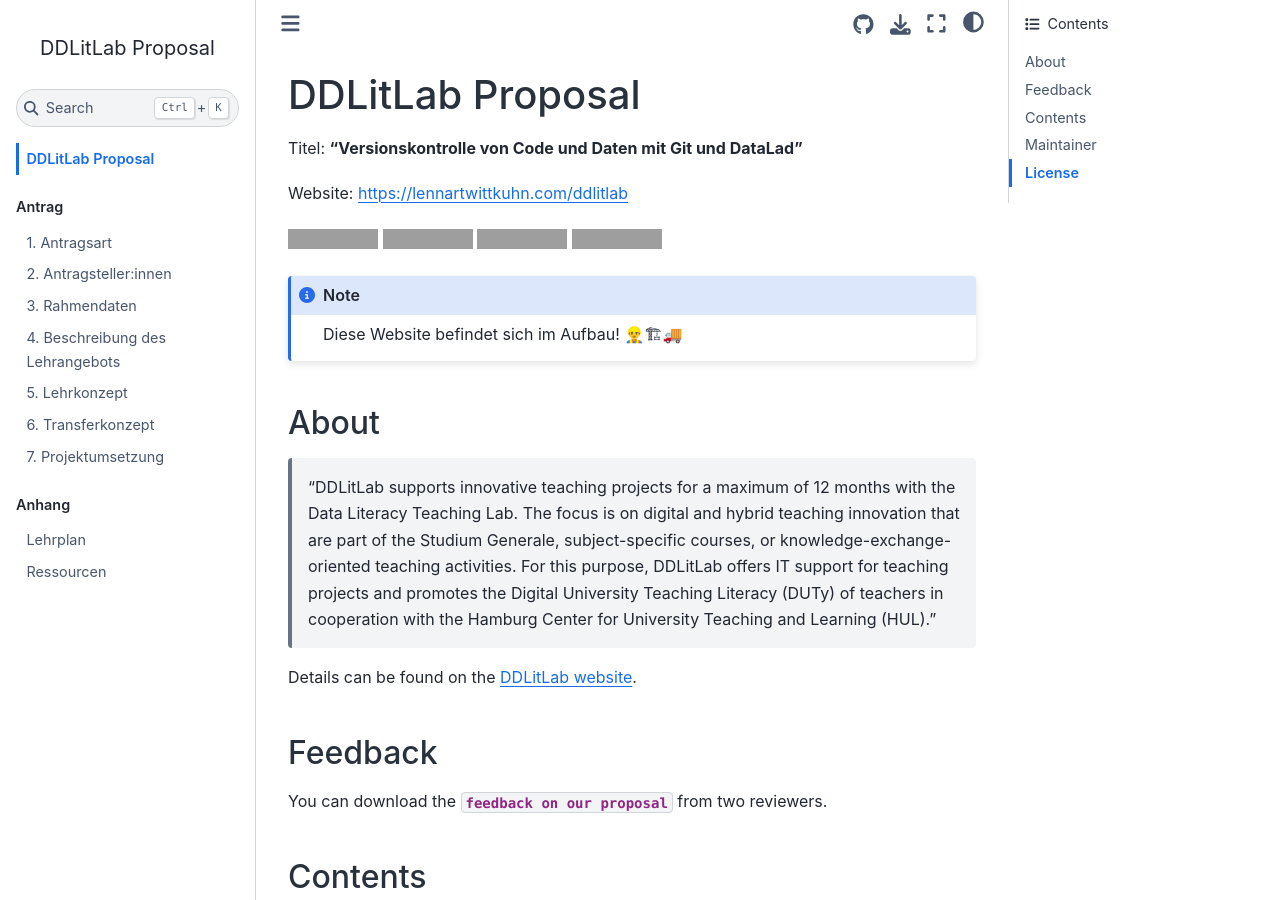
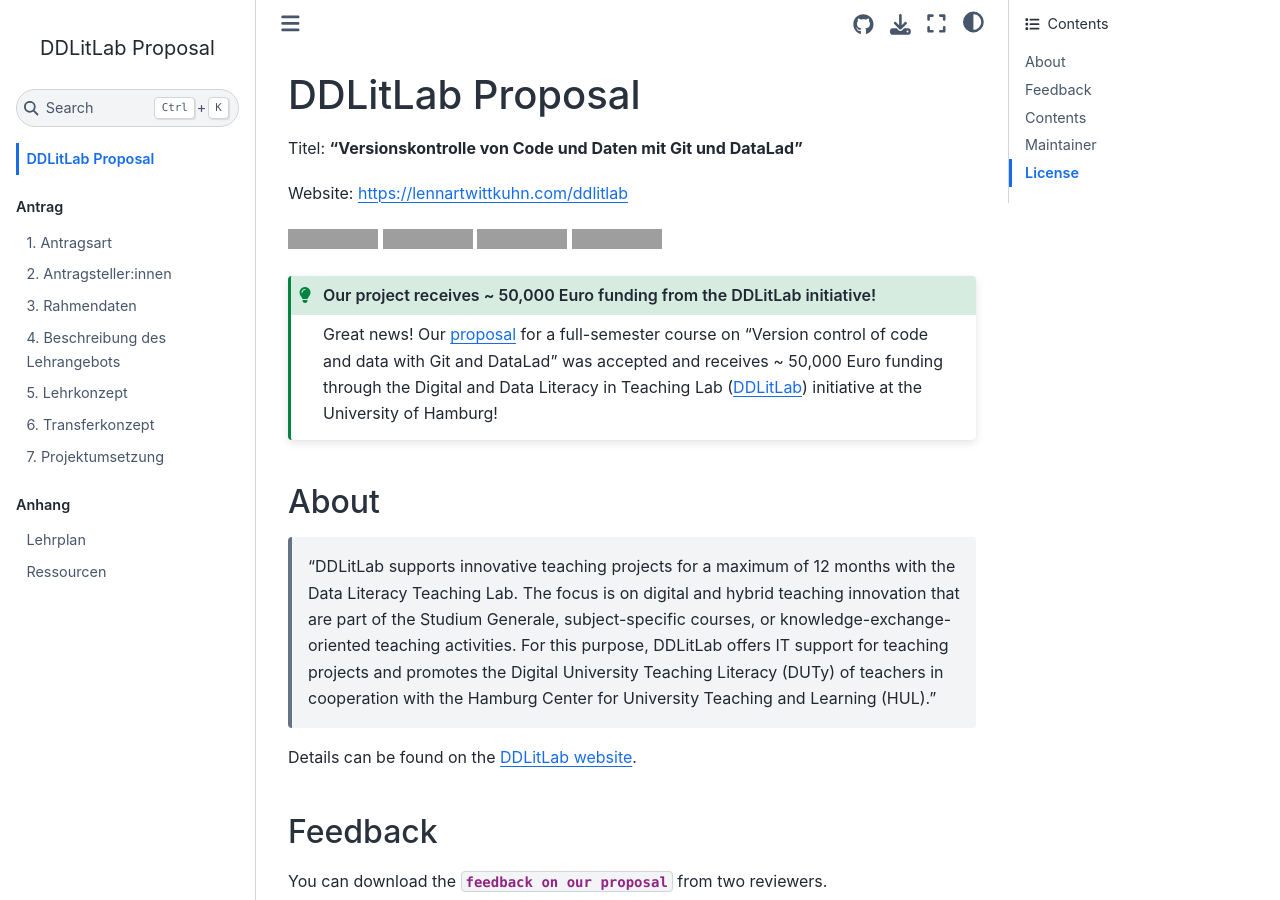
Before and after one commit to lnnrtwttkhn/ddlitlab-proposal, a Jupyter Book: the page built from docs/intro.md, in a window 1280 px wide and 900 px high, cut to the strip 0-900 px from the top of the window. Built offline with Jupyter Book 1.0.4 settings and Sphinx 7.4.7 and the Sphinx Book theme 1.1.4, drawn with Linux system fonts in a browser that asks for light colours; grey boxes are pictures that could not be loaded.

Commit message:
add note about funding to website

````diff
--- a/docs/intro.md
+++ b/docs/intro.md
@@ -9,8 +9,9 @@
 [![PDF](https://img.shields.io/badge/Antrag-PDF-<COLOR>.svg)](https://github.com/lnnrtwttkhn/ddtlitlab/releases/download/submission/DDLitLab_Antragsformular_2023_Wittkuhn_Schuck_Git_Unsigned.pdf)
 [![Website https://lennartwittkuhn.com/ddlitlab](https://img.shields.io/website-up-down-green-red/http/shields.io.svg)](https://lennartwittkuhn.com/ddlitlab)
 
-```{note}
-Diese Website befindet sich im Aufbau! 👷‍♂️🏗🚚
+```{admonition} Our project receives ~ 50,000 Euro funding from the DDLitLab initiative!
+:class: tip
+Great news! Our [proposal](https://github.com/lnnrtwttkhn/ddtlitlab/releases/download/submission/DDLitLab_Antragsformular_2023_Wittkuhn_Schuck_Git_Unsigned.pdf) for a full-semester course on "Version control of code and data with Git and DataLad" was accepted and receives ~ 50,000 Euro funding through the Digital and Data Literacy in Teaching Lab ([DDLitLab](https://www.isa.uni-hamburg.de/en/ddlitlab.html)) initiative at the University of Hamburg!
 ```
 
 ## About
````
